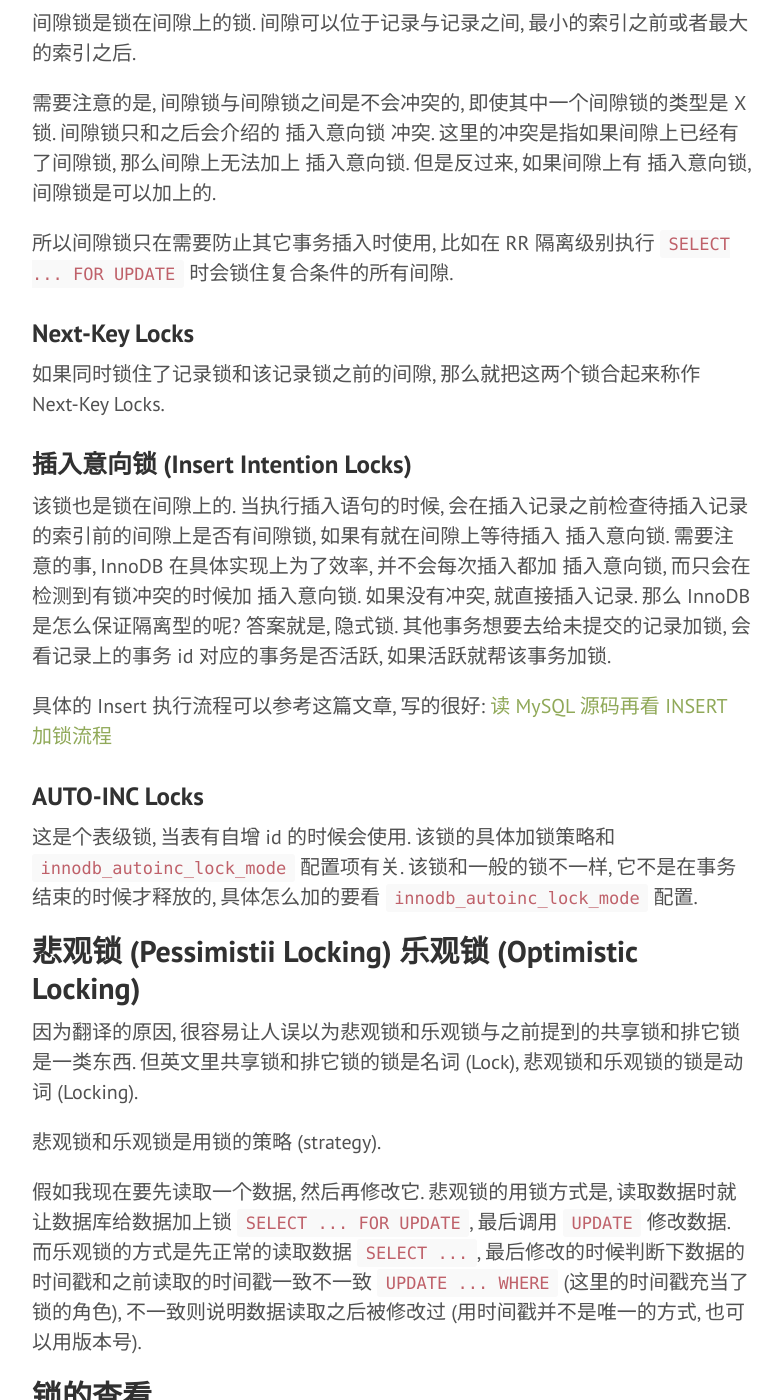
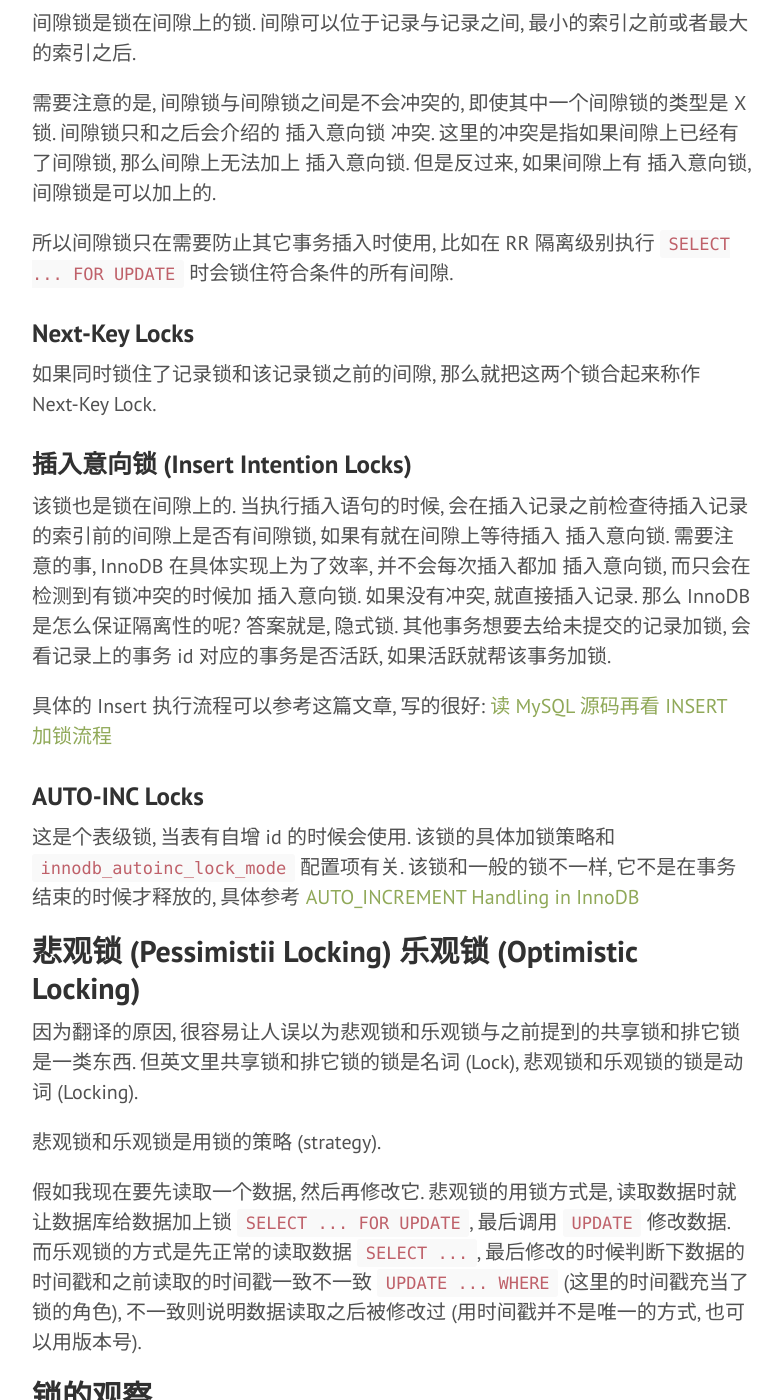
Before and after one commit to yoncise/yoncise.github.io, a Jekyll site: the page built from _posts/2016/2016-11-07-MySQL-锁相关.md, in a window 1280 px wide and 1400 px high, scrolled down 2284 px. Shown: the whole window, without its empty margins (428-1210 px from the left). Built offline with Jekyll 4.4.1, drawn with Linux system fonts in a browser that asks for light colours; some of the changed text lies outside the part shown.

Commit message:
Update 2016-11-07-MySQL-锁相关.md
typo fix

```diff
--- a/_posts/2016/2016-11-07-MySQL-锁相关.md
+++ b/_posts/2016/2016-11-07-MySQL-锁相关.md
@@ -76,17 +76,17 @@ InnoDB 对于行级锁的实现都是锁在索引上的. 如果一个表没有
 需要注意的是, 间隙锁与间隙锁之间是不会冲突的, 即使其中一个间隙锁的类型是 X 锁. 间隙锁只和之后会介绍的 插入意向锁 冲突.
 这里的冲突是指如果间隙上已经有了间隙锁, 那么间隙上无法加上 插入意向锁. 但是反过来, 如果间隙上有 插入意向锁, 间隙锁是可以加上的.
 
-所以间隙锁只在需要防止其它事务插入时使用, 比如在 RR 隔离级别执行 `SELECT ... FOR UPDATE` 时会锁住复合条件的所有间隙.
+所以间隙锁只在需要防止其它事务插入时使用, 比如在 RR 隔离级别执行 `SELECT ... FOR UPDATE` 时会锁住符合条件的所有间隙.
 
 ### Next-Key Locks
 
-如果同时锁住了记录锁和该记录锁之前的间隙, 那么就把这两个锁合起来称作 Next-Key Locks.
+如果同时锁住了记录锁和该记录锁之前的间隙, 那么就把这两个锁合起来称作 Next-Key Lock.
 
 ### 插入意向锁 (Insert Intention Locks)
 
 该锁也是锁在间隙上的. 当执行插入语句的时候, 会在插入记录之前检查待插入记录的索引前的间隙上是否有间隙锁,
 如果有就在间隙上等待插入 插入意向锁. 需要注意的事, InnoDB 在具体实现上为了效率, 并不会每次插入都加 插入意向锁,
-而只会在检测到有锁冲突的时候加 插入意向锁. 如果没有冲突, 就直接插入记录. 那么 InnoDB 是怎么保证隔离型的呢?
+而只会在检测到有锁冲突的时候加 插入意向锁. 如果没有冲突, 就直接插入记录. 那么 InnoDB 是怎么保证隔离性的呢?
 答案就是, 隐式锁. 其他事务想要去给未提交的记录加锁, 会看记录上的事务 id 对应的事务是否活跃, 如果活跃就帮该事务加锁.
 
 具体的 Insert 执行流程可以参考这篇文章, 写的很好: [读 MySQL 源码再看 INSERT 加锁流程](https://www.aneasystone.com/archives/2018/06/insert-locks-via-mysql-source-code.html)
@@ -94,7 +94,7 @@ InnoDB 对于行级锁的实现都是锁在索引上的. 如果一个表没有
 ### AUTO-INC Locks
 
 这是个表级锁, 当表有自增 id 的时候会使用. 该锁的具体加锁策略和 `innodb_autoinc_lock_mode` 配置项有关.
-该锁和一般的锁不一样, 它不是在事务结束的时候才释放的, 具体怎么加的要看 `innodb_autoinc_lock_mode` 配置.
+该锁和一般的锁不一样, 它不是在事务结束的时候才释放的, 具体参考 [AUTO_INCREMENT Handling in InnoDB](https://dev.mysql.com/doc/refman/8.0/en/innodb-auto-increment-handling.html)
 
 ## 悲观锁 (Pessimistii Locking) 乐观锁 (Optimistic Locking)
 
@@ -109,7 +109,7 @@ InnoDB 对于行级锁的实现都是锁在索引上的. 如果一个表没有
 最后修改的时候判断下数据的时间戳和之前读取的时间戳一致不一致 `UPDATE ... WHERE` (这里的时间戳充当了锁的角色),
 不一致则说明数据读取之后被修改过 (用时间戳并不是唯一的方式, 也可以用版本号).
 
-## 锁的查看
+## 锁的观察
 
 虽然上面描述了很多的锁, 但是理论和实现肯定是有区别的, 具体实现的时候肯定会有很多现实面临的问题需要考虑.
 所以有时候发现 InnoDB 加锁的行为出乎意料的时候, 最好有办法直接看 InnoDB 加了什么锁. MySQL 8.0 我们可以通过下面的表查看当前加的锁:
```
Also changed, not shown: other parts of _posts/2016/2016-11-07-MySQL-锁相关.md (+4 -2 lines).
